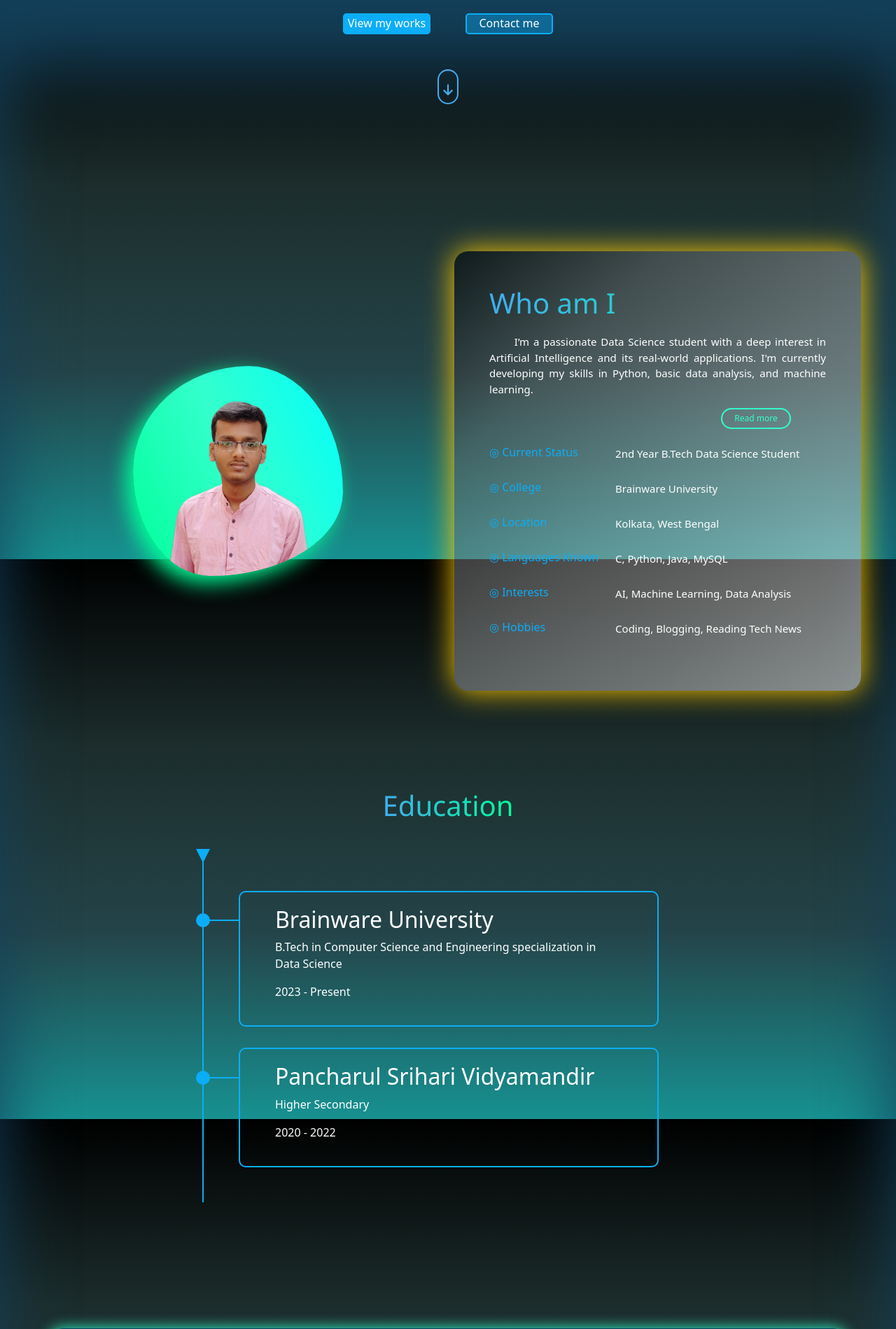
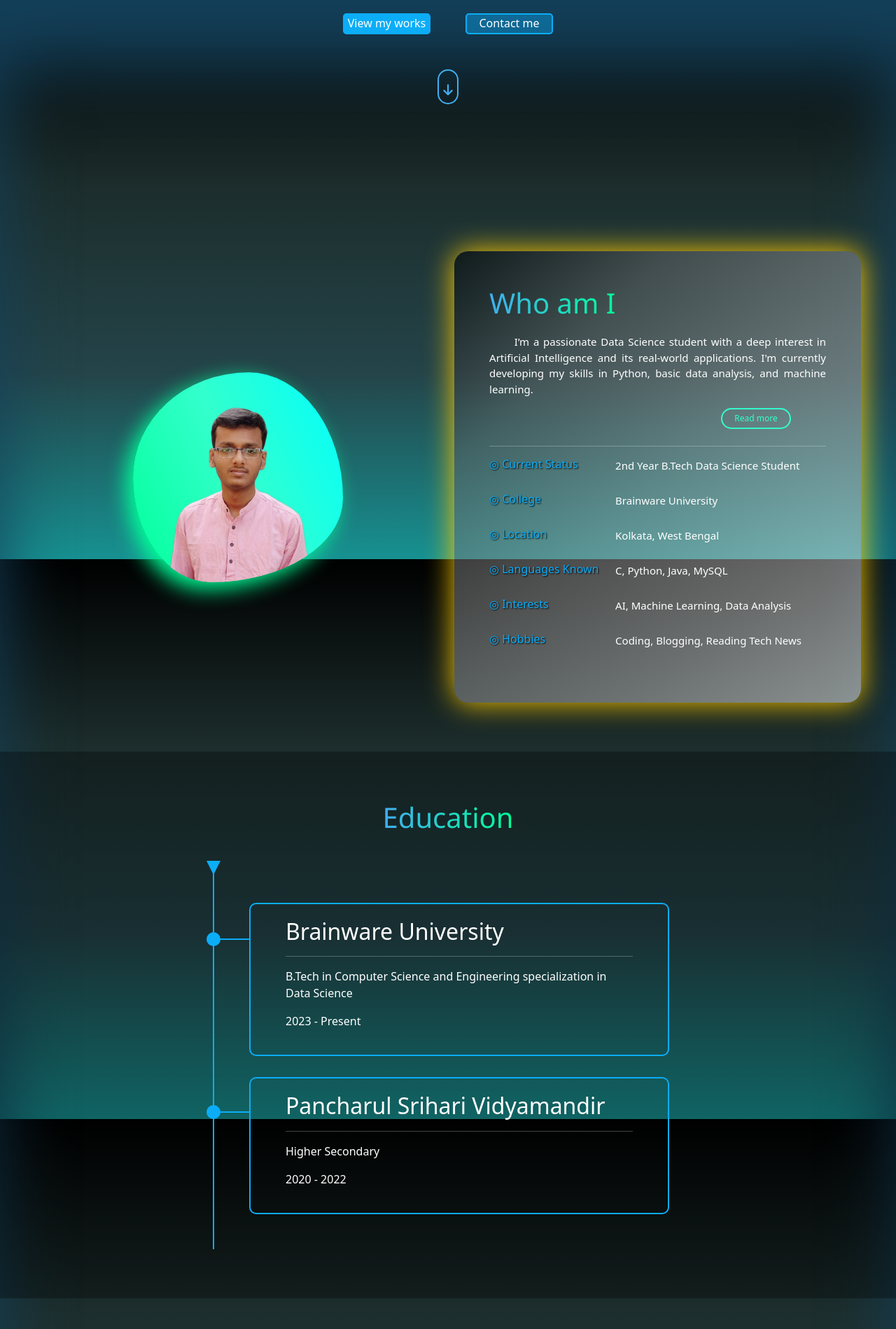
Before and after one commit to sasmal-samiran/My-Portfolio, a Flask app: page / in a window 1280 px wide. Shown: the part 641-2540 px from the top of the page at 70% size. Run offline with Flask 3, Linux system fonts and the light colour scheme; some libraries are stand-ins or nearby versions.

Commit message:
added new features

```diff
--- a/static/styles.css
+++ b/static/styles.css
@@ -68,10 +71,37 @@
     }
 }
 
+/* scrolbar of the window */
+::-webkit-scrollbar {
+    width: 5px;
+}
+
+::-webkit-scrollbar:hover {
+    width: 10px;
+}
+
+::-webkit-scrollbar-track {
+    background: #1e1e1e;
+}
+
+::-webkit-scrollbar-thumb {
+    background: #0cadf7;
+}
+
+::-webkit-scrollbar-thumb:hover {
+    background: #0a91d0;
+    border-radius: 5px;
+    cursor: grab;
+}
+
+::-webkit-scrollbar-thumb:active {
+    cursor: grabbing;
+}
+
+/* main website */
 #main-website {
     opacity: 0;
 }
-
 
 /* home page */
 #home {
@@ -423,6 +453,7 @@
 }
 
 .about-description h1 {
+    display: inline-block;
     margin: 0 0 20px;
 }
 
@@ -467,14 +498,12 @@
     margin: 0;
     width: 200px;
     color: #0cadf7;
+    text-shadow: 1px 1px 2px black;
 }
 
 .quick-biodata div p {
     margin: 0;
 }
-
-/* tech stacks */
-
 
 /* education-section */
 .education-section {
@@ -483,19 +512,20 @@
     flex-direction: column;
     align-items: center;
     color: white;
+    background-color: rgba(0, 0, 0, 0.312);
 }
 
 .education-section h1 {
     padding-bottom: 30px;
 }
 
-.outer-border {
+.education-section .outer-border {
     border-left: #0cadf7 2px solid;
-    padding: 60px 50px 20px;
+    padding: 60px 20px 20px 50px;
     position: relative;
 }
 
-.outer-border::before {
+.education-section .outer-border::before {
     content: '';
     position: absolute;
     top: 0px;
@@ -505,7 +535,7 @@
     border-top: 20px solid #0cadf7;
 }
 
-.symbols:nth-child(1) {
+.education-section .symbols:nth-child(1) {
     width: 50px;
     border-top: #0cadf7 2px solid;
     position: absolute;
@@ -513,7 +543,7 @@
     top: 20%;
 }
 
-.symbols:nth-child(3) {
+.education-section .symbols:nth-child(3) {
     width: 50px;
     border-top: #0cadf7 2px solid;
     position: absolute;
@@ -521,7 +551,7 @@
     top: 64.5%;
 }
 
-.symbols::before {
+.education-section .symbols::before {
     content: '';
     position: absolute;
     top: -11px;
@@ -532,7 +562,7 @@
     background: #0cadf7;
 }
 
-.inner-border {
+.education-section .inner-border {
     border: #0cadf7 2px solid;
     border-radius: 10px;
     padding: 20px 50px;
@@ -542,7 +572,19 @@
     overflow: hidden;
 }
 
-.box-guard {
+.education-section .inner-border h2,
+.education-section .inner-border p {
+    position: relative;
+    z-index: 1;
+    transition: all 0.5s ease-in-out;
+}
+
+.education-section .inner-border:hover h2,
+.education-section .inner-border:hover p {
+    text-shadow: 2px 2px 2px black;
+}
+
+.education-section .box-guard {
     position: absolute;
     top: 0;
     left: -90%;
--- a/templates/index.html
+++ b/templates/index.html
@@ -32,7 +32,7 @@
                 <a href="#education" class="nav-button"><i class="fa-solid fa-graduation-cap"></i>Education</a>
                 <a href="#skills" class="nav-button"><i class="fa-solid fa-cogs"></i>Skills</a>
                 <a href="#projects" class="nav-button"><i class="fa-solid fa-code"></i>Projects</a>
-                <!-- <a href="#resume" class="nav-button"><i class="fa-solid fa-file-lines"></i>Resume</a> -->
+                <a href="#resume" class="nav-button"><i class="fa-solid fa-file-lines"></i>Resume</a>
                 <a href="#contact" class="nav-button"><i class="fa-solid fa-phone"></i>Contact</a>
             </div>
             <div class="menu-button">
@@ -127,6 +127,7 @@
                             less</button>
                     </div>
                     <div class="quick-biodata">
+                        <hr>
                         <div>
                             <h6>◎ Current Status</h6>
                             <p>2nd Year B.Tech Data Science Student</p>
@@ -156,8 +157,6 @@
             </div>
         </section>
 
-        <!-- tech stacks -->
-
         <section class="nav-section" id="education" style="padding: 20px 0;">
             <div class="education-section">
                 <h1 class="gradient-text">Education</h1>
@@ -166,6 +165,7 @@
                     <div class="inner-border">
                         <div class="box-guard"></div>
                         <h2 class="inner-border-heading">Brainware University</h2>
+                        <hr>
                         <p>B.Tech in Computer Science and Engineering specialization in Data Science</p>
                         <p>2023 - Present</p>
                     </div>
@@ -173,6 +173,7 @@
                     <div class="inner-border">
                         <div class="box-guard"></div>
                         <h2 class="inner-border-heading">Pancharul Srihari Vidyamandir</h2>
+                        <hr>
                         <p>Higher Secondary</p>
                         <p>2020 - 2022</p>
                     </div>
@@ -186,6 +187,7 @@
                     <div class="skill-card">
                         <div class="skill-card-description">
                             <h3 class="skill-category">Languages</h3>
+                            <hr>
                             <ul class="skill-list">
                                 <li>C (Intermediate)</li>
                                 <li>Python (Intermediate)</li>
@@ -199,6 +201,7 @@
                     <div class="skill-card">
                         <div class="skill-card-description">
                             <h3 class="skill-category">Frameworks</h3>
+                            <hr>
                             <ul class="skill-list">
                                 <li>NumPy</li>
                                 <li>Pandas</li>
@@ -211,6 +214,7 @@
                     <div class="skill-card">
                         <div class="skill-card-description">
                             <h3 class="skill-category">Tools</h3>
+                            <hr>
                             <ul class="skill-list">
                                 <li>Bootstrap</li>
                                 <li>Git & GitHub</li>
@@ -235,6 +239,7 @@
                         </div>
                         <div class="project-content">
                             <h3>A simple GUI Chatbot</h3>
+                            <hr>
                             <p>Built using Java AWT</p>
                             <a href="/projects/javaAwt.git" target="_blank">GitHub</a>
                         </div>
@@ -253,6 +258,7 @@
                         </div>
                         <div class="project-content">
                             <h3>YouTube Clone</h3>
+                            <hr>
                             <p>Built using HTML, CSS, JavaScript</p>
                             <a href="/projects/null" target="_blank">GitHub</a>
                         </div>
@@ -266,6 +272,22 @@
             </div>
         </section>
 
+
+        <section class="nav-section" id="resume">
+            <div class="resume-section">
+                <div class="resume-heading">
+                    <h1>&emsp14;Resume&emsp14;</h1>
+                </div>
+                <div class="resume-description">
+                    <a class="resume-image"
+                        href="https://www.canva.com/design/DAGipxqqBzI/ZvhUtReTH3-wzkbNvmgAJw/view?utm_content=DAGipxqqBzI&utm_campaign=designshare&utm_medium=link2&utm_source=uniquelinks&utlId=h37520911da"
+                        target="_blank"></a>
+                    <a class="download-resume" href="{{ url_for('static', filename='docs/samiran_resume.pdf') }}"
+                        download="samiran_resume.pdf">Download Resume</a>
+                </div>
+            </div>
+        </section>
+
         <section class="hire-me">
             <div>
                 <h1>"Turning ideas into interactive experiences. Where code meets cognition."</h1>
@@ -273,32 +295,6 @@
             </div>
             <a href="#contact" class="hire-button">Hire Me</a>
         </section>
-
-
-        <!-- <section class="resume-section nav-section" id="resume">
-        <h2 class="resume-title">Resume</h2>
-        <div class="timeline">
-            <div class="timeline-item">
-                <div class="timeline-dot"></div>
-                <div class="timeline-content">
-                    <h3>Frontend Developer Intern – XYZ Pvt Ltd</h3>
-                    <p class="timeline-date">Jan 2025 – Present</p>
-                    <p>Developed responsive UI components and improved performance by 25% using AngularJS and Tailwind.
-                    </p>
-                </div>
-            </div>
-
-            <div class="timeline-item">
-                <div class="timeline-dot"></div>
-                <div class="timeline-content">
-                    <h3>B.Tech in Data Science – ABC University</h3>
-                    <p class="timeline-date">2021 – 2025</p>
-                    <p>Completed core courses in Python, ML, Data Structures, and Web Development.</p>
-                </div>
-            </div>
-
-        </div>
-    </section> -->
 
         <section class="nav-section" id="contact" style="padding: 20px 0;">
             <div class="contact-section">
```
Also changed, not shown: other parts of static/styles.css (+130 -26 lines), README.md, static/images/resume.png (added), static/images/resume_background.jpg (added), static/images/youtube_clone.png, 1 other file.
